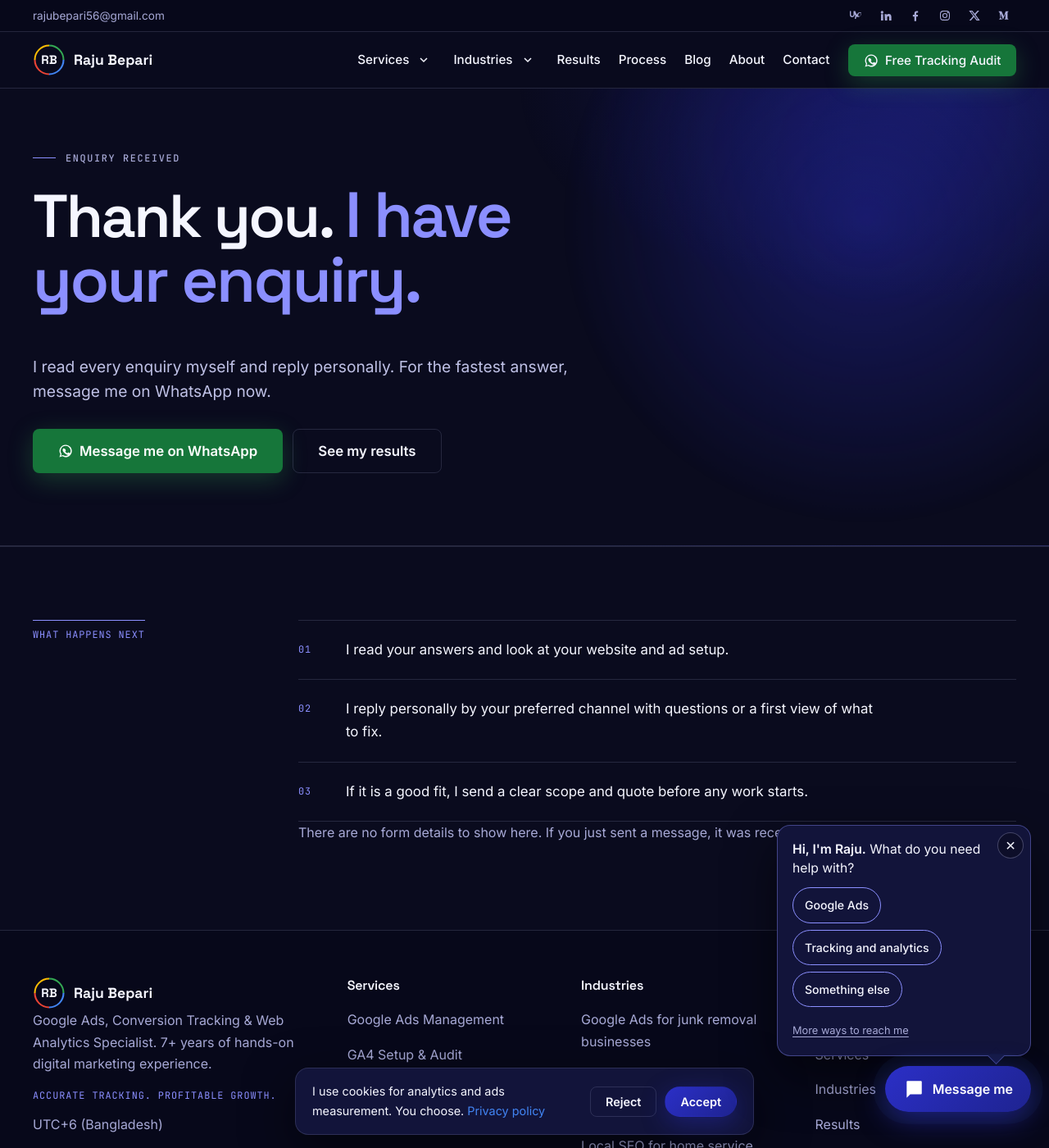
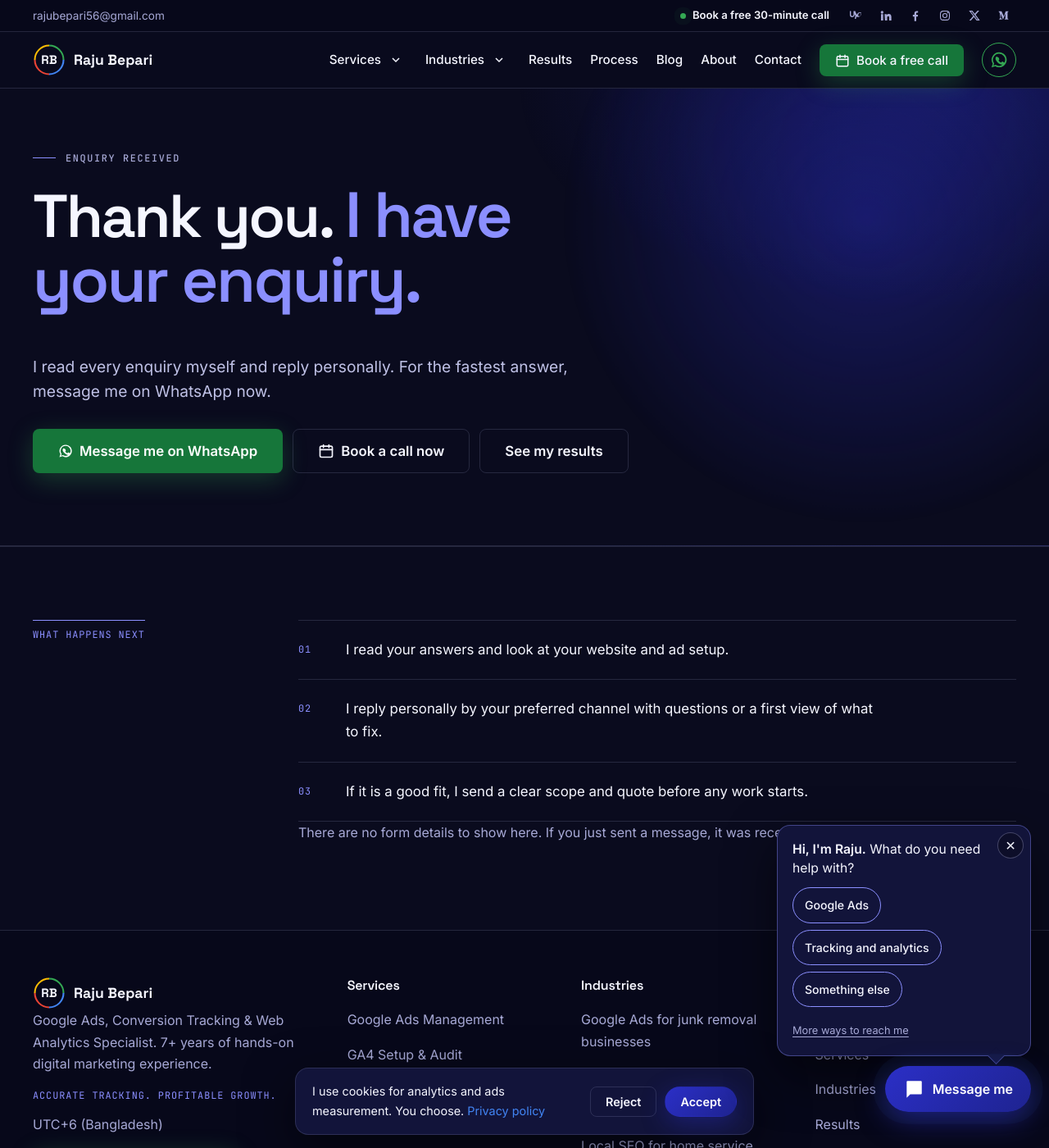
Before and after one commit to rajubepari56/new, a Jekyll site: the page built from thank-you.html, in a window 1280 px wide and 1400 px high. Shown: the whole window at 82% size. Built offline with Jekyll 4.4.1, drawn with Linux system fonts in a browser that asks for light colours; some of the changed text lies outside the part shown.

Commit message:
Add booking link everywhere: topbar, header button, footer, chat panel, thank-you
Co-Authored-By: Claude Sonnet 5.5 <noreply@anthropic.com>
Claude-Session: https://claude.ai/code/session_016WDrj8vpgep71jLvm3mnh4

```diff
--- a/_includes/footer.html
+++ b/_includes/footer.html
@@ -5,6 +5,7 @@
       <p class="muted">{{ site.tagline }}. {{ site.data.settings.experience }} of hands-on digital marketing experience.</p>
       <p class="mono footer__slogan">Accurate Tracking. Profitable Growth.</p>
       <p class="muted">{{ site.data.settings.timezone }}</p>
+      <div class="footer__cta">{% include audit-cta.html class="btn btn--wa btn--sm" label="Book a free 30-minute call" loc="footer" %}</div>
       <ul class="socials" aria-label="Social profiles">
         {% for s in site.data.settings.socials %}<li><a href="{{ s[1] }}" target="_blank" rel="noopener me" data-event="{% if s[0] == 'upwork' %}upwork_click{% else %}social_click{% endif %}" data-platform="{{ s[0] }}" data-link-location="footer" aria-label="{{ s[0] | capitalize }}">{% assign pn = s[0] %}{% include icon-social.html name=pn %}</a></li>{% endfor %}
       </ul>
--- a/_includes/header.html
+++ b/_includes/header.html
@@ -3,6 +3,7 @@
   <div class="topbar">
     <div class="wrap topbar__in">
       <a class="topbar__mail" href="mailto:{{ site.data.settings.email }}" data-event="email_click" data-link-location="header">{{ site.data.settings.email }}</a>
+      {% if site.data.settings.booking_url != "" %}<a class="topbar__book" href="{{ site.data.settings.booking_url }}" target="_blank" rel="noopener" data-event="booking_click" data-link-location="topbar" data-calendly="{{ site.data.settings.booking_url }}">Book a free 30-minute call</a>{% endif %}
       <ul class="socials socials--top" aria-label="Social profiles">
         {% for s in site.data.settings.socials %}<li><a href="{{ s[1] }}" target="_blank" rel="noopener me" data-event="{% if s[0] == 'upwork' %}upwork_click{% else %}social_click{% endif %}" data-platform="{{ s[0] }}" data-link-location="header" aria-label="{{ s[0] | capitalize }}">{% assign pn = s[0] %}{% include icon-social.html name=pn %}</a></li>{% endfor %}
       </ul>
@@ -32,7 +33,8 @@
       <a href="/insights/"{% if page.url contains "/insights/" or page.layout == "post" %} aria-current="page"{% endif %}>Blog</a>
       <a href="/about/"{% if page.url contains "/about/" %} aria-current="page"{% endif %}>About</a>
       <a href="/contact/"{% if page.url contains "/contact/" %} aria-current="page"{% endif %}>Contact</a>
-      <a class="btn btn--wa btn--sm magnetic" href="{% include wa.html text='Hi Raju, I found your website and need help with tracking' %}" target="_blank" rel="noopener" data-event="whatsapp_click" data-link-location="header" data-service="General">{% include icon-wa.html %} Free Tracking Audit</a>
+      {% include audit-cta.html class="btn btn--wa btn--sm magnetic nav__book" label="Book a free call" loc="header" %}
+      <a class="nav__wa" href="{% include wa.html text='Hi Raju, I found your website and need help with tracking' %}" target="_blank" rel="noopener" aria-label="Chat on WhatsApp" data-event="whatsapp_click" data-link-location="header" data-service="General">{% include icon-wa.html %}<span class="nav__wa-t">WhatsApp</span></a>
     </nav>
   </div>
 </header>
--- a/_includes/message-widget.html
+++ b/_includes/message-widget.html
@@ -7,6 +7,7 @@
       <button type="button" class="msgw__close" aria-label="Close message options">&times;</button>
     </div>
     <ul class="msgw__list">
+      {% if site.data.settings.booking_url != "" %}<li><a class="msgw__item msgw__item--book" href="{{ site.data.settings.booking_url }}" target="_blank" rel="noopener" data-event="booking_click" data-link-location="chat_widget" data-calendly="{{ site.data.settings.booking_url }}"><svg class="ico" width="22" height="22" viewBox="0 0 24 24" aria-hidden="true" fill="none" stroke="currentColor" stroke-width="2" stroke-linecap="round" stroke-linejoin="round"><rect x="3" y="5" width="18" height="16" rx="2"/><path d="M8 3v4M16 3v4M3 10h18"/></svg><span>Book a free 30-minute call<small>Pick a time on my calendar</small></span></a></li>{% endif %}
       <li><a class="msgw__item msgw__item--wa" href="{% include wa.html text=wa_text %}" target="_blank" rel="noopener" data-event="whatsapp_click" data-link-location="chat_widget" data-service="{{ svc }}">{% include icon-wa.html %}<span>WhatsApp<small>Fastest reply</small></span></a></li>
       <li><a class="msgw__item" href="mailto:{{ site.data.settings.email }}?subject={{ svc | uri_escape | replace: "&", "%26" }}" data-event="email_click" data-link-location="chat_widget"><svg class="ico" width="20" height="20" viewBox="0 0 24 24" aria-hidden="true" fill="currentColor"><path d="M3 5h18a1 1 0 0 1 1 1v12a1 1 0 0 1-1 1H3a1 1 0 0 1-1-1V6a1 1 0 0 1 1-1zm1.6 2L12 12.6 19.4 7zM4 8.4V17h16V8.4l-8 5.8z"/></svg><span>Email<small>{{ site.data.settings.email }}</small></span></a></li>
       <li><a class="msgw__item" href="/contact/" data-event="cta_click" data-cta-text="Chat widget: contact form" data-link-location="chat_widget"><svg class="ico" width="20" height="20" viewBox="0 0 24 24" aria-hidden="true" fill="currentColor"><path d="M4 3h16a1 1 0 0 1 1 1v13a1 1 0 0 1-1 1H8l-4 4V4a1 1 0 0 1 1-1zm3 5v2h10V8zm0 4v2h7v-2z"/></svg><span>Contact form<small>Send details and your budget</small></span></a></li>
--- a/assets/css/motion.css
+++ b/assets/css/motion.css
@@ -195,3 +195,17 @@ main{animation:page-in .7s var(--ease) both}
 .bk__a{display:flex;flex-wrap:wrap;gap:14px;align-items:center}
 .bk__no{background:none;border:0;color:#A7A9D6;font:inherit;text-decoration:underline;text-underline-offset:3px;cursor:pointer;padding:8px 4px}.bk__no:hover{color:#F5F6FF}
 @media(max-width:860px){.bk{bottom:12px;padding:20px 18px 18px}.bk__a .btn{width:100%;justify-content:center}}
+
+/* booking links everywhere */
+.topbar__book{margin-left:auto;margin-right:18px;color:#F5F6FF;font-weight:600;font-size:.82rem;display:inline-flex;align-items:center;gap:8px}
+.topbar__book:before{content:"";width:7px;height:7px;border-radius:50%;background:#34A853;box-shadow:0 0 0 0 rgba(52,168,83,.6);animation:book-dot 2.4s infinite}
+@keyframes book-dot{70%{box-shadow:0 0 0 8px rgba(52,168,83,0)}100%{box-shadow:0 0 0 0 rgba(52,168,83,0)}}
+@media(max-width:560px){.topbar__book{display:none}}
+.nav__wa{display:inline-flex;align-items:center;justify-content:center;gap:8px;width:42px;height:42px;border-radius:50%;border:1.5px solid #34A853;color:#34A853!important;transition:background-color .25s,color .25s,transform .3s var(--ease);text-decoration:none!important;background:none!important}
+.nav__wa:hover,.nav__wa:focus-visible{background:#16763a!important;color:#fff!important;transform:translate3d(0,-2px,0)}
+.nav__wa svg{width:22px;height:22px}.nav__wa-t{position:absolute;width:1px;height:1px;overflow:hidden;clip:rect(0 0 0 0)}
+.nav__book svg{width:18px;height:18px}
+@media(max-width:860px){.nav__wa{width:auto;height:auto;border-radius:10px;padding:10px 16px}.nav__wa-t{position:static;width:auto;height:auto;clip:auto;overflow:visible;font-weight:600}}
+.footer__cta{margin:12px 0 18px}
+.msgw__item--book{background:#2B2FC7;border-color:#8B8FFF}.msgw__item--book small{color:#E3E5FF}.msgw__item--book:hover{background:#3338d8}
+@media(max-width:1100px) and (min-width:861px){.nav{gap:10px}.nav__book{padding:0 12px;font-size:.85rem}.nav__wa{width:38px;height:38px}}
--- a/thank-you.html
+++ b/thank-you.html
@@ -14,6 +14,7 @@ sitemap: false
     <p class="h-sub" id="ty-lead">I read every enquiry myself and reply personally{% if site.data.settings.reply_time != "" %}, usually within {{ site.data.settings.reply_time }}{% endif %}. For the fastest answer, message me on WhatsApp now.</p>
     <div class="h-cta">
       <a class="btn btn--wa btn--lg magnetic" href="{% include wa.html text='Hi Raju, I just sent the contact form on your website' %}" target="_blank" rel="noopener" data-event="whatsapp_click" data-link-location="thank_you" data-service="Thank you page">{% include icon-wa.html %} Message me on WhatsApp</a>
+      {% include audit-cta.html class="btn btn--ghost btn--lg" label="Book a call now" loc="thank_you_booking" %}
       <a class="btn btn--ghost btn--lg" href="/results/" data-event="cta_click" data-cta-text="See results" data-link-location="thank_you">See my results</a>
     </div>
   </div>
```
